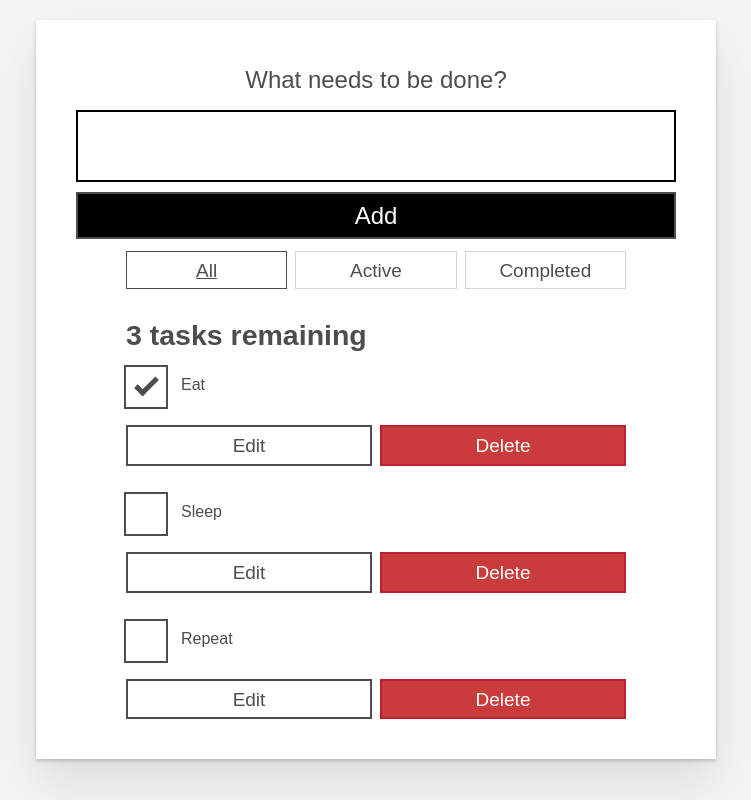
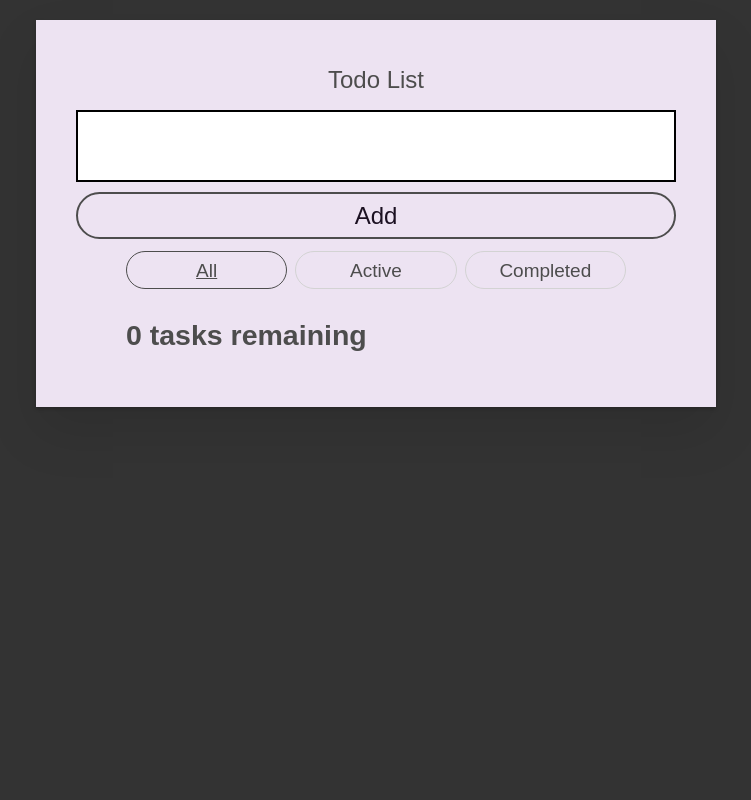
Before and after one commit to 0172512/super-duper-octo-fiesta, a React (Create React App) app: page / in a window 1280 px wide. Shown: the whole page, without its empty margins (264-1015 px from the left). Built offline with nearby package versions, Linux system fonts and the light colour scheme.

Commit message:
added local storage!

```diff
--- a/src/App.js
+++ b/src/App.js
@@ -21,8 +21,13 @@ const FILTER_MAP = {
 const FILTER_NAMES = Object.keys(FILTER_MAP);
 
 function App(props) {
-  const [tasks, setTasks] = useState(props.tasks);
+  const [tasks, setTasksState] = useState(props.tasks);
   const [filter, setFilter] = useState("All");
+
+  function setTasks(updatedTasks){
+    localStorage.setItem("tasks", JSON.stringify(updatedTasks));
+    setTasksState(updatedTasks);
+  }
 
   function toggleTaskCompleted(id) {
     const updatedTasks = tasks.map((task) => {
--- a/src/components/Form.js
+++ b/src/components/Form.js
@@ -22,7 +22,7 @@ function Form(props) {
     <form onSubmit={handleSubmit}>
       <h2 className="label-wrapper">
         <label htmlFor="new-todo-input" className="label__lg">
-          What needs to be done?
+          Todo List
         </label>
       </h2>
 
--- a/src/index.css
+++ b/src/index.css
@@ -31,7 +31,6 @@ button {
   line-height: normal;
   -webkit-font-smoothing: inherit;
   -moz-osx-font-smoothing: inherit;
-  -webkit-appearance: none;
 }
 button::-moz-focus-inner {
   border: 0;
@@ -58,7 +57,8 @@ body {
   max-width: 68rem;
   margin: 0 auto;
   font: 1.6rem/1.25 Arial, sans-serif;
-  background-color: #f5f5f5;
+  border-radius: 30px;
+  background-color: #333333;
   color: #4d4d4d;
 }
 @media screen and (min-width: 620px) {
@@ -78,26 +78,30 @@ body {
   border: 0.2rem solid #4d4d4d;
   cursor: pointer;
   text-transform: capitalize;
+  border-radius: 30px;
 }
 .btn.toggle-btn {
   border-width: 1px;
   border-color: #d3d3d3;
+  border-radius: 30px;
 }
 .btn.toggle-btn[aria-pressed="true"] {
   text-decoration: underline;
   border-color: #4d4d4d;
+  border-radius: 30px;
 }
 .btn__danger {
   color: #fff;
-  background-color: #ca3c3c;
-  border-color: #bd2130;
+  background-color: #3c2348;
+  border-color: #c6907b;
+  border-radius: 30px;
 }
 .btn__filter {
   border-color: lightgrey;
 }
 .btn__primary {
-  color: #fff;
-  background-color: #000;
+  color: #1c1122;
+  background-color: #ede3f2;
 }
 .btn-group {
   display: flex;
@@ -146,7 +150,7 @@ body {
 }
 /* END GLOBAL STYLES */
 .todoapp {
-  background: #fff;
+  background: #ede3f2;
   margin: 2rem 0 4rem 0;
   padding: 1rem;
   position: relative;
@@ -161,6 +165,7 @@ body {
   max-width: 50rem;
   margin-left: auto;
   margin-right: auto;
+  border-radius: 30px;
 }
 .todoapp > form {
   max-width: 100%;
--- a/src/index.js
+++ b/src/index.js
@@ -3,11 +3,7 @@ import ReactDOM from "react-dom/client";
 import App from "./App";
 import "./index.css";
 
-const DATA = [
-  { id: "todo-0", name: "Eat", completed: true },
-  { id: "todo-1", name: "Sleep", completed: false },
-  { id: "todo-2", name: "Repeat", completed: false },
-];
+const DATA = JSON.parse(localStorage.getItem("tasks") || "[]");
 
 const root = ReactDOM.createRoot(document.getElementById("root"));
 root.render(
```
